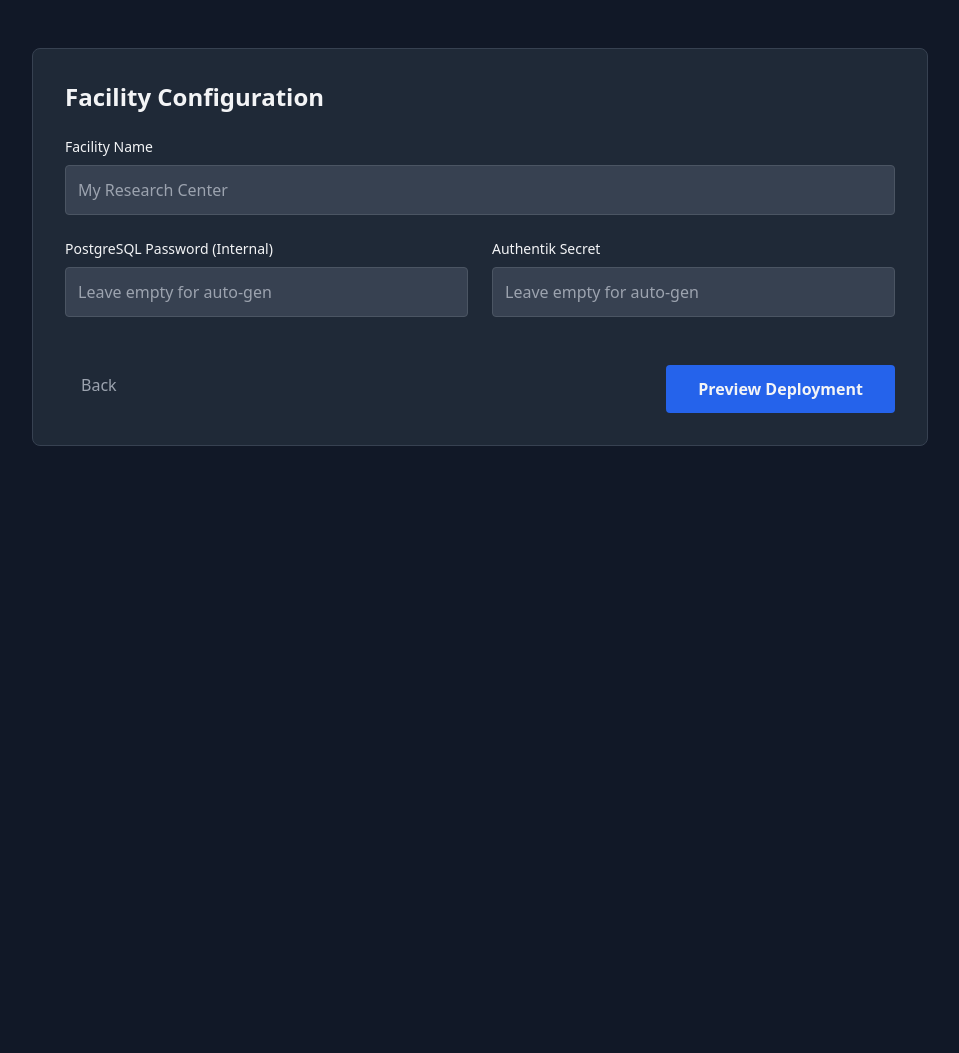
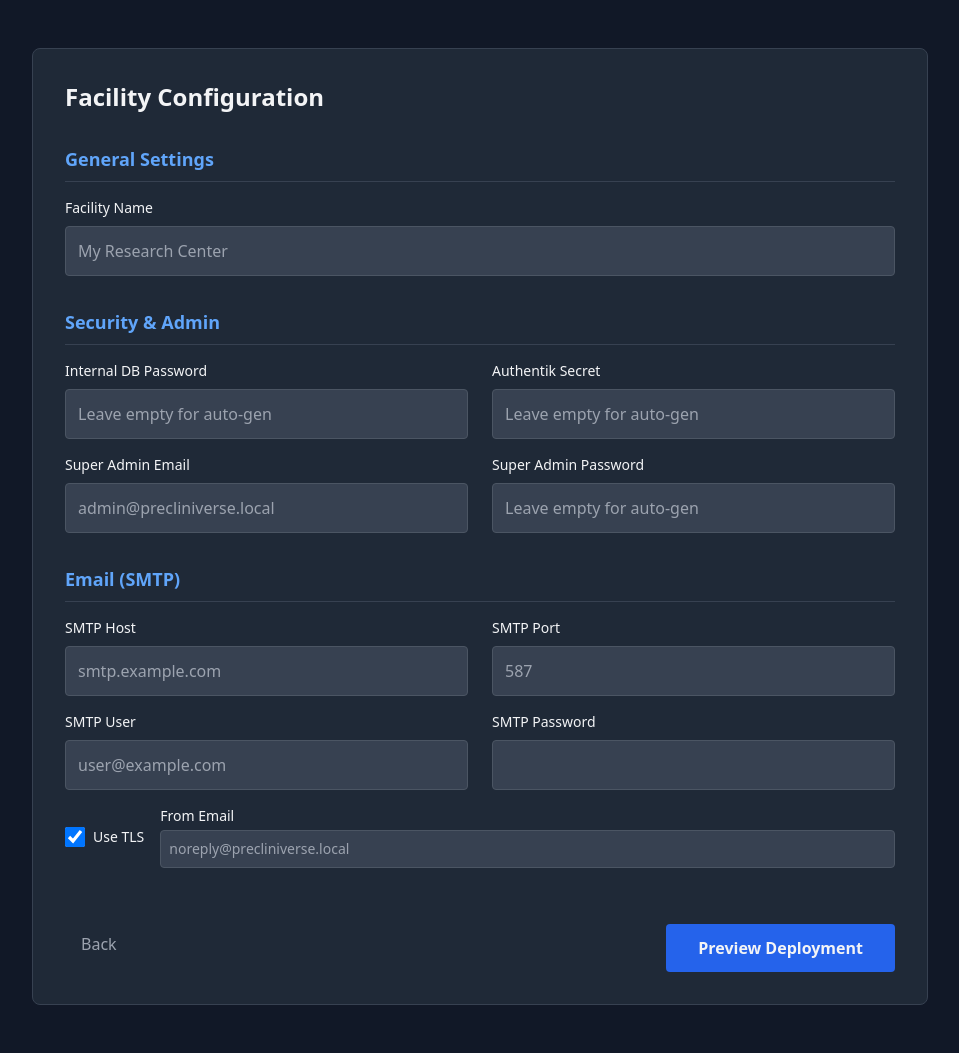
Before and after one commit to precliniverse/precliniverse-wizard, a FastAPI app: template app/templates/wizard/step2_config.html in a window 1280 px wide. Shown: the whole page, without its empty margins (160-1119 px from the left). Before the commit the page ends 446 px from the top, so only its background shows below. Run offline with FastAPI, Linux system fonts and the light colour scheme; the template is opened without the code that fills it, so the values that code supplies are empty; some libraries are stand-ins or nearby versions.

Commit message:
Feat: Add SMTP and Admin configuration to Wizard GUI and Generator

```diff
--- a/app/main.py
+++ b/app/main.py
@@ -2,7 +2,7 @@ from fastapi import FastAPI, Request, Form
 from fastapi.responses import HTMLResponse
 from fastapi.staticfiles import StaticFiles
 from fastapi.templating import Jinja2Templates
-from typing import List
+from typing import List, Optional
 import os
 import secrets
 from app.services.compose import generate_precliniverse_compose
@@ -37,7 +37,17 @@ async def generate(
     facility_name: str = Form(...),
     db_pass: str = Form(None),
     sso_pass: str = Form(None),
-    modules: str = Form(...)
+    modules: str = Form(...),
+    # Admin
+    admin_email: str = Form(None),
+    admin_pass: str = Form(None),
+    # SMTP
+    smtp_host: str = Form(None),
+    smtp_port: int = Form(587),
+    smtp_user: str = Form(None),
+    smtp_pass: str = Form(None),
+    smtp_tls: str = Form(None), # Checkbox sends 'on' or None
+    smtp_from: str = Form(None)
 ):
     module_list = modules.split(",")
     # If passwords are not provided, generate them
@@ -49,7 +59,19 @@ async def generate(
         "db_pass": db_p,
         "sso_pass": sso_p,
         "modules": module_list,
-        "db_external": False # For now
+        "db_external": False,
+        "admin_config": {
+            "email": admin_email,
+            "password": admin_pass if admin_pass else secrets.token_urlsafe(12)
+        },
+        "smtp_config": {
+            "host": smtp_host,
+            "port": smtp_port,
+            "user": smtp_user,
+            "password": smtp_pass,
+            "tls": True if smtp_tls == "on" else False,
+            "from_email": smtp_from
+        }
     }
 
     compose_content = generate_precliniverse_compose(config)
--- a/app/templates/wizard/step2_config.html
+++ b/app/templates/wizard/step2_config.html
@@ -9,18 +9,25 @@
 <body class="bg-gray-900 text-gray-100 min-h-screen p-12">
     <div class="max-w-4xl mx-auto bg-gray-800 p-8 rounded-lg border border-gray-700">
         <h2 class="text-2xl font-bold mb-6">Facility Configuration</h2>
-        <form action="/install/generate" method="POST" class="space-y-6">
+        <form action="/install/generate" method="POST" class="space-y-8">
             <input type="hidden" name="modules" value="{{ selected_modules|join(',') }}">
 
+            <!-- General Settings -->
+            <div class="space-y-4">
+                <h3 class="text-lg font-semibold text-blue-400 border-b border-gray-700 pb-2">General Settings</h3>
                 <div>
                     <label class="block text-sm font-medium mb-2">Facility Name</label>
                     <input type="text" name="facility_name" required placeholder="My Research Center"
                            class="w-full bg-gray-700 border border-gray-600 rounded p-3 focus:outline-none focus:border-blue-500">
                 </div>
+            </div>
 
+            <!-- Security & Admin -->
+            <div class="space-y-4">
+                <h3 class="text-lg font-semibold text-blue-400 border-b border-gray-700 pb-2">Security & Admin</h3>
                 <div class="grid grid-cols-2 gap-6">
                     <div>
-                    <label class="block text-sm font-medium mb-2">PostgreSQL Password (Internal)</label>
+                        <label class="block text-sm font-medium mb-2">Internal DB Password</label>
                         <input type="password" name="db_pass" placeholder="Leave empty for auto-gen"
                                class="w-full bg-gray-700 border border-gray-600 rounded p-3 focus:outline-none focus:border-blue-500">
                     </div>
@@ -28,6 +35,59 @@
                         <label class="block text-sm font-medium mb-2">Authentik Secret</label>
                         <input type="password" name="sso_pass" placeholder="Leave empty for auto-gen"
                                class="w-full bg-gray-700 border border-gray-600 rounded p-3 focus:outline-none focus:border-blue-500">
+                    </div>
+                </div>
+                <div class="grid grid-cols-2 gap-6">
+                    <div>
+                        <label class="block text-sm font-medium mb-2">Super Admin Email</label>
+                        <input type="email" name="admin_email" placeholder="admin@precliniverse.local"
+                               class="w-full bg-gray-700 border border-gray-600 rounded p-3 focus:outline-none focus:border-blue-500">
+                    </div>
+                    <div>
+                        <label class="block text-sm font-medium mb-2">Super Admin Password</label>
+                        <input type="password" name="admin_pass" placeholder="Leave empty for auto-gen"
+                               class="w-full bg-gray-700 border border-gray-600 rounded p-3 focus:outline-none focus:border-blue-500">
+                    </div>
+                </div>
+            </div>
+
+            <!-- SMTP Configuration -->
+            <div class="space-y-4">
+                <h3 class="text-lg font-semibold text-blue-400 border-b border-gray-700 pb-2">Email (SMTP)</h3>
+                <div class="grid grid-cols-2 gap-6">
+                    <div>
+                        <label class="block text-sm font-medium mb-2">SMTP Host</label>
+                        <input type="text" name="smtp_host" placeholder="smtp.example.com"
+                               class="w-full bg-gray-700 border border-gray-600 rounded p-3 focus:outline-none focus:border-blue-500">
+                    </div>
+                    <div>
+                        <label class="block text-sm font-medium mb-2">SMTP Port</label>
+                        <input type="number" name="smtp_port" placeholder="587"
+                               class="w-full bg-gray-700 border border-gray-600 rounded p-3 focus:outline-none focus:border-blue-500">
+                    </div>
+                </div>
+                <div class="grid grid-cols-2 gap-6">
+                    <div>
+                        <label class="block text-sm font-medium mb-2">SMTP User</label>
+                        <input type="text" name="smtp_user" placeholder="user@example.com"
+                               class="w-full bg-gray-700 border border-gray-600 rounded p-3 focus:outline-none focus:border-blue-500">
+                    </div>
+                    <div>
+                        <label class="block text-sm font-medium mb-2">SMTP Password</label>
+                        <input type="password" name="smtp_pass"
+                               class="w-full bg-gray-700 border border-gray-600 rounded p-3 focus:outline-none focus:border-blue-500">
+                    </div>
+                </div>
+                <div class="flex items-center space-x-4">
+                    <label class="flex items-center space-x-2 cursor-pointer">
+                        <input type="checkbox" name="smtp_tls" checked class="h-5 w-5 text-blue-600 rounded border-gray-600 bg-gray-700">
+                        <span class="text-sm font-medium">Use TLS</span>
+                    </label>
+                    <div class="flex-grow">
+                        <label class="block text-sm font-medium mb-1">From Email</label>
+                        <input type="email" name="smtp_from" placeholder="noreply@precliniverse.local"
+                               class="w-full bg-gray-700 border border-gray-600 rounded p-2 text-sm focus:outline-none focus:border-blue-500">
+                    </div>
                 </div>
             </div>
 
```
Also changed, not shown: app/services/compose.py (+19 -0 lines). Lines whose indentation alone changed are shown as unchanged.
